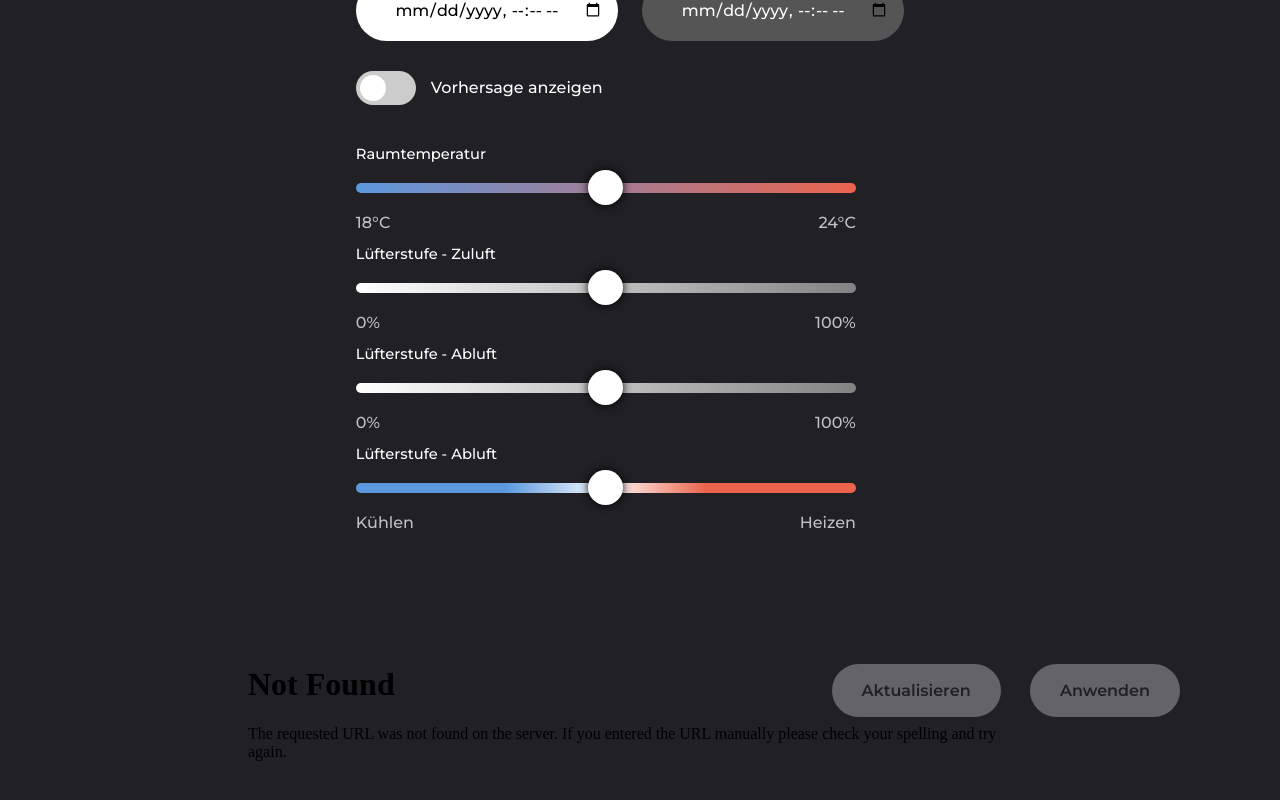
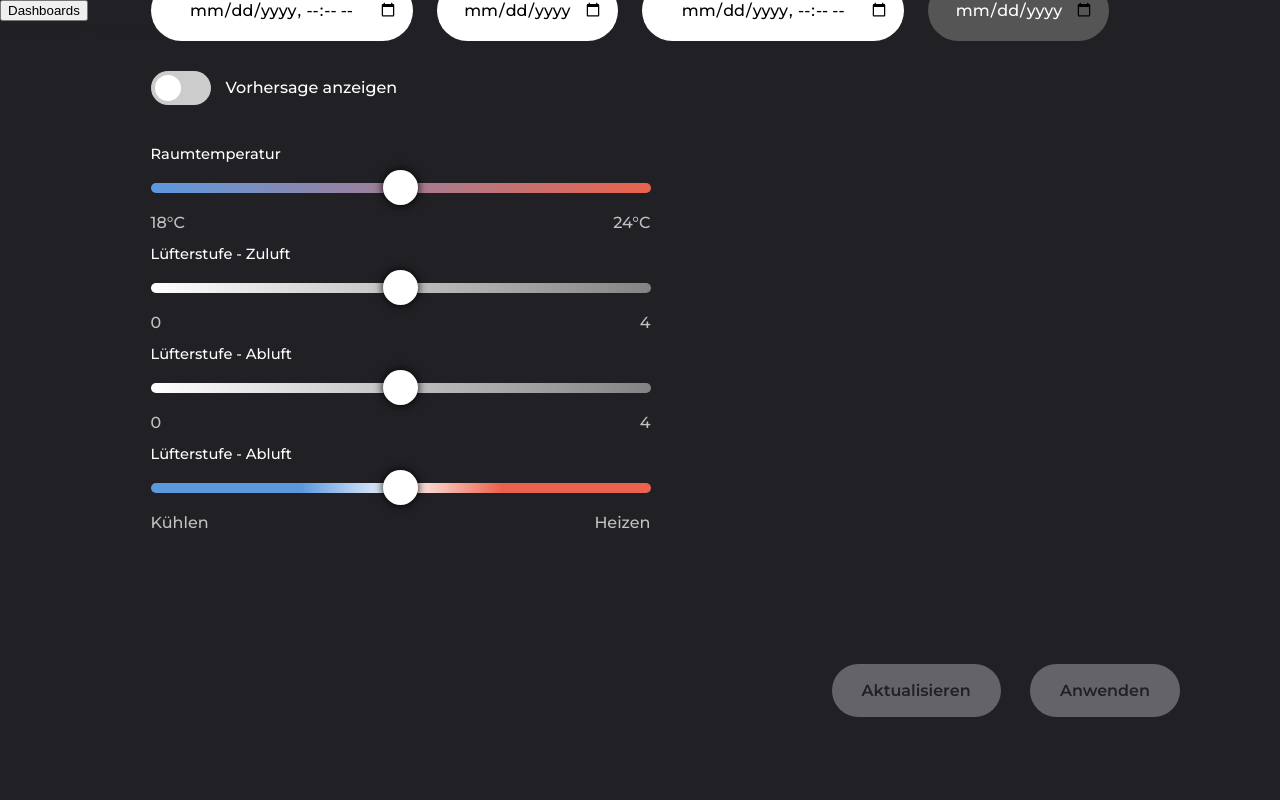
Before and after one commit to matteo-mlr/bluePeacock, a Flask app: page / in a window 1280 px wide. Run offline with Flask 2, Linux system fonts and the light colour scheme.

Commit message:
Add files via upload

```diff
--- a/templates/index.html
+++ b/templates/index.html
@@ -1,6 +1,5 @@
 <html>
     <head>
-		<meta charset="UTF-8">
         <link href="https://fonts.googleapis.com/css?family=Montserrat:500,600&display=swap" rel="stylesheet">
         <link rel="stylesheet" href="../static/css/style.css">
         <script type="text/javascript"
@@ -13,11 +12,10 @@
             <div class="controlPanel">
                 <h1>CONTROL PANEL</h1>
                 <div class="date-control-wrapper">
-                    <!--<label class="heading" for="start">Start Datum:</label>-->
-                    <input class="date-element" type="datetime-local" id="start" name="ts-start" value="2020-01-01" size="10">
-
-                    <!--<label class="heading" for="end">End Datum:</label>-->
-                    <input class="date-element" type="datetime-local" id="end" name="ts-end" value="2020-04-01" size="10">
+                    <input class="date-element safari" type="datetime-local" id="start" name="ts-start" value="2020-01-01" size="10">
+                    <input class="date-element not-safari" type="date" id="birthday" name="birthday">
+                    <input class="date-element safari" type="datetime-local" id="end" name="ts-end" value="2020-04-01" size="10">
+                    <input class="date-element not-safari" type="date" id="birthday" name="birthday">
                 </div>
                 <div class="vorhersage-wrapper">
                     <label class="switch" name="vorhersage">
@@ -39,10 +37,10 @@
                 </div>
                 <div class="slider-wrapper lüfterstufe" id="lüfterstufe">
                     <p class="heading">Lüfterstufe - Zuluft</p>
-                    <input type="range" min="0" max="1000" value="500" class="slider" id="lüfterZuluftSlider">
+                    <input type="range" min="0" max="4" value="2" class="slider" id="lüfterZuluftSlider">
                     <div class="text">
-                        <p class="value low zuluftLow">0%</p>
-                        <p class="value high zuluftHigh">100%</p>
+                        <p class="value low zuluftLow">0</p>
+                        <p class="value high zuluftHigh">4</p>
                     </div>
                     <div class="current current2">
                         <span class="currentValue currentValue2"></span>
@@ -50,10 +48,10 @@
                 </div>
                 <div class="slider-wrapper lüfterstufe" id="lüfterstufe">
                     <p class="heading">Lüfterstufe - Abluft</p>
-                    <input type="range" min="0" max="1000" value="500" class="slider" id="lüfterAbluftSlider">
+                    <input type="range" min="0" max="4" value="2" class="slider" id="lüfterAbluftSlider">
                     <div class="text">
-                        <p class="value low abluftLow">0%</p>
-                        <p class="value high abluftHigh">100%</p>
+                        <p class="value low abluftLow">0</p>
+                        <p class="value high abluftHigh">4</p>
                     </div>
                     <div class="current current3">
                         <span class="currentValue currentValue3"></span>
@@ -72,9 +70,16 @@
                 </div>
             </div>
             <div class="grafana-wrapper">
-              <iframe id = "grafana-iframe" class="grafana" src="{{iframe}}" width="800" height="400" frameborder="0"></iframe>
+                <iframe class="grafana-frame" src="" width="700" height="500" frameborder="0"></iframe>
             </div>
         </div>
+        <div class="dropdown">
+            <button class="dropbtn">Dashboards</button>
+            <div class="dropdown-content">
+                <a href="#" onclick="dropdown(1)">Dashbord 1</a>
+                <a href="#" onclick="dropdown(2)">Dashbord 2</a>
+            </div>
+          </div>
         <div class="btn-wrapper">
             <a class="button inactive" id="aktualisieren" href="#">Aktualisieren</a>
             <a class="button inactive" id="anwenden" href="#">Anwenden</a>
```
